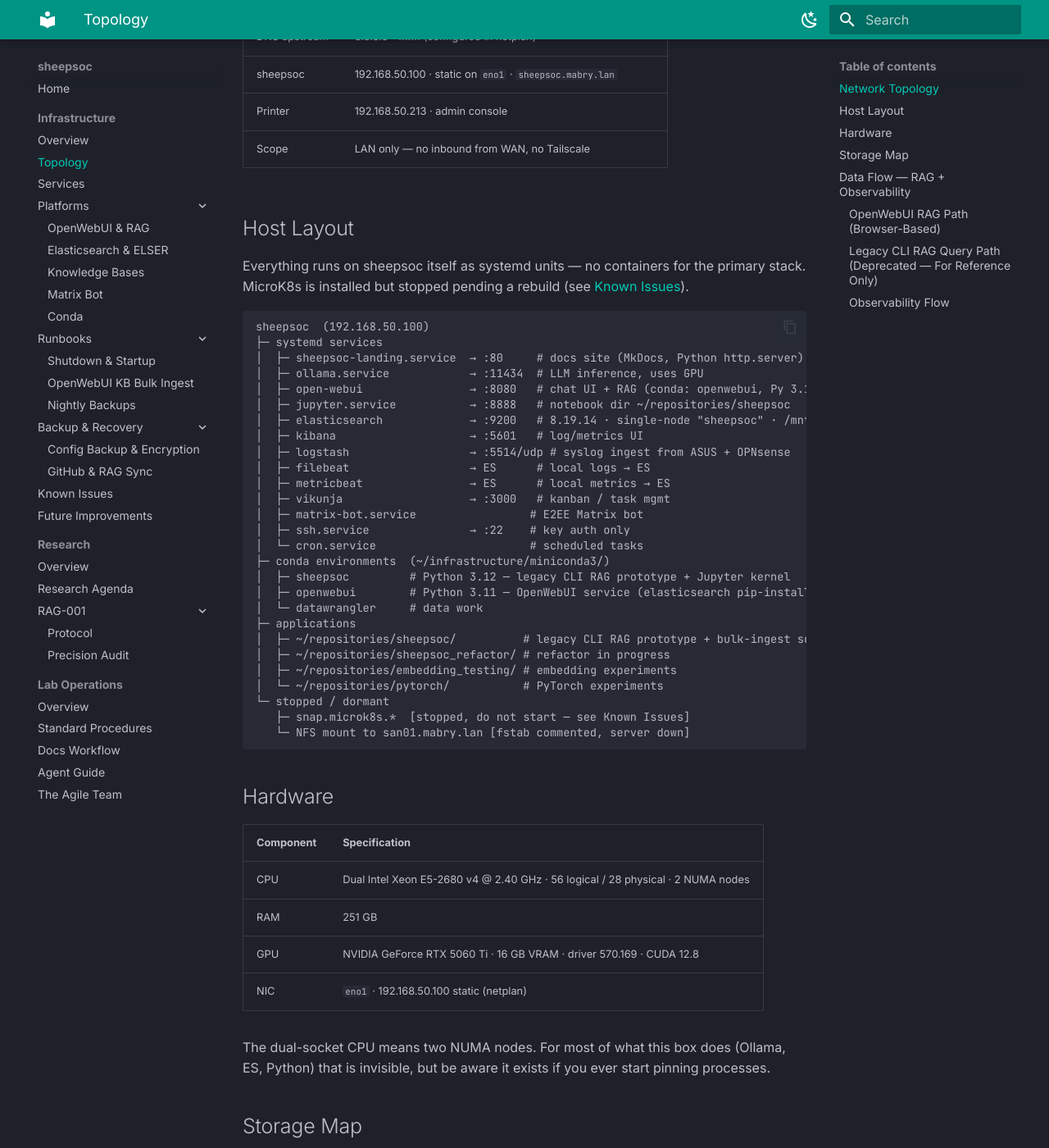
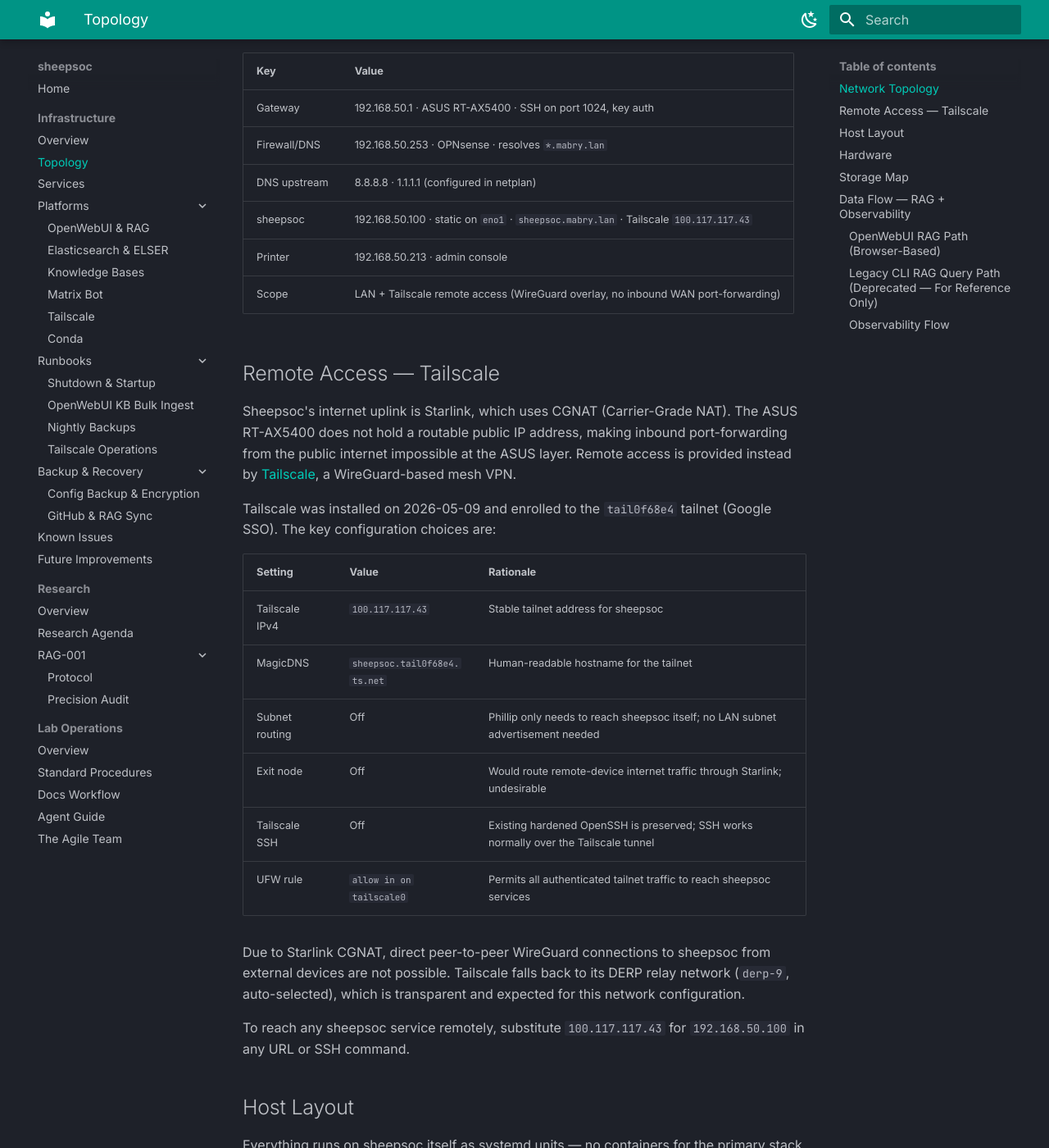
Before and after one commit to mabryp/sheepsoc-docs, an MkDocs documentation site: the page built from docs/infrastructure/topology.md, in a window 1280 px wide and 1400 px high, scrolled down 978 px. Shown: the whole window at 82% size. Built offline with MkDocs 1.6.1 and Material for MkDocs 9.7.7, drawn with Linux system fonts in a browser that asks for light colours; some of the changed text lies outside the part shown.

Commit message:
docs: add Tailscale platform page, runbook, and cross-reference updates
Tailscale installed 2026-05-09 on sheepsoc. Documents the fresh install,
tailnet enrollment (tail0f68e4), configuration rationale (no subnet routing,
no exit node, no Tailscale SSH), Starlink CGNAT / DERP relay context, UFW
rule on tailscale0, and sysctl change. New pages:
- infrastructure/platforms/tailscale.md
- infrastructure/runbooks/tailscale-ops.md (add node, remove node, rotate
  keys, full uninstall)

Updated: services.md, topology.md (network diagram + Remote Access section
+ host layout), infrastructure/index.md, known-issues.md (new history entry,
watchlist note, update 2026-04-19 entry), lab-operations/sops.md (new SOP
section 9), mkdocs.yml nav.

Co-Authored-By: Claude Sonnet 4.6 <noreply@anthropic.com>

````diff
--- a/docs/infrastructure/topology.md
+++ b/docs/infrastructure/topology.md
@@ -4,11 +4,11 @@
 
 ## Network Topology
 
-Sheepsoc lives on a flat home LAN behind an ASUS router that does DHCP and upstream NAT, with OPNsense acting as the internal DNS resolver for `mabry.lan`. There is no public ingress — everything is LAN-only.
+Sheepsoc lives on a flat home LAN behind an ASUS router that does DHCP and upstream NAT, with OPNsense acting as the internal DNS resolver for `mabry.lan`. There is no public inbound port-forwarding — LAN services are reached directly on the LAN, and remotely via Tailscale (see [Remote Access — Tailscale](#remote-access-tailscale) below).
 
 ```
                       ┌─────────────────────────────┐
-                      │  Internet                   │
+                      │  Internet (Starlink · CGNAT) │
                       └──────────────┬──────────────┘
                                      │ WAN
                       ┌──────────────┴──────────────┐
@@ -26,10 +26,18 @@ Sheepsoc lives on a flat home LAN behind an ASUS router that does DHCP and upstr
 │ DNS · FW       │         │ Xeon · 251G · GPU  │          │                │
 │ *.mabry.lan    │         │ Ubuntu 24.04       │          │                │
 │ syslog → LS    │         │ all services       │          │                │
-└────────────────┘         └───────────────────┘          └────────────────┘
+└────────────────┘         └──────┬────────────┘          └────────────────┘
+                                  │ tailscale0 (WireGuard)
+                           100.117.117.43
+                                  │ (outbound to Tailscale coordination
+                                  │  server · DERP relay for remote peers)
+                                  │
+                    [ Tailscale peers · tail0f68e4 tailnet ]
+                    phillips-macbook-pro-3  100.88.90.20
 
  DNS chain : client → OPNsense (192.168.50.253) → 8.8.8.8 / 1.1.1.1 upstream
  Logs      : ASUS + OPNsense → sheepsoc:5514/udp (Logstash) → Elasticsearch
+ Remote    : Tailscale WireGuard overlay · no inbound port-forwarding needed
 ```
 
 | Key | Value |
@@ -37,16 +45,35 @@ Sheepsoc lives on a flat home LAN behind an ASUS router that does DHCP and upstr
 | Gateway | 192.168.50.1 · ASUS RT-AX5400 · SSH on port 1024, key auth |
 | Firewall/DNS | 192.168.50.253 · OPNsense · resolves `*.mabry.lan` |
 | DNS upstream | 8.8.8.8 · 1.1.1.1 (configured in netplan) |
-| sheepsoc | 192.168.50.100 · static on `eno1` · `sheepsoc.mabry.lan` |
+| sheepsoc | 192.168.50.100 · static on `eno1` · `sheepsoc.mabry.lan` · Tailscale `100.117.117.43` |
 | Printer | 192.168.50.213 · admin console |
-| Scope | LAN only — no inbound from WAN, no Tailscale |
+| Scope | LAN + Tailscale remote access (WireGuard overlay, no inbound WAN port-forwarding) |
+
+## Remote Access — Tailscale
+
+Sheepsoc's internet uplink is Starlink, which uses CGNAT (Carrier-Grade NAT). The ASUS RT-AX5400 does not hold a routable public IP address, making inbound port-forwarding from the public internet impossible at the ASUS layer. Remote access is provided instead by [Tailscale](platforms/tailscale.md), a WireGuard-based mesh VPN.
+
+Tailscale was installed on 2026-05-09 and enrolled to the `tail0f68e4` tailnet (Google SSO). The key configuration choices are:
+
+| Setting | Value | Rationale |
+|---|---|---|
+| Tailscale IPv4 | `100.117.117.43` | Stable tailnet address for sheepsoc |
+| MagicDNS | `sheepsoc.tail0f68e4.ts.net` | Human-readable hostname for the tailnet |
+| Subnet routing | Off | Phillip only needs to reach sheepsoc itself; no LAN subnet advertisement needed |
+| Exit node | Off | Would route remote-device internet traffic through Starlink; undesirable |
+| Tailscale SSH | Off | Existing hardened OpenSSH is preserved; SSH works normally over the Tailscale tunnel |
+| UFW rule | `allow in on tailscale0` | Permits all authenticated tailnet traffic to reach sheepsoc services |
+
+Due to Starlink CGNAT, direct peer-to-peer WireGuard connections to sheepsoc from external devices are not possible. Tailscale falls back to its DERP relay network (`derp-9`, auto-selected), which is transparent and expected for this network configuration.
+
+To reach any sheepsoc service remotely, substitute `100.117.117.43` for `192.168.50.100` in any URL or SSH command.
 
 ## Host Layout
 
 Everything runs on sheepsoc itself as systemd units — no containers for the primary stack. MicroK8s is installed but stopped pending a rebuild (see [Known Issues](known-issues.md)).
 
 ```
-sheepsoc  (192.168.50.100)
+sheepsoc  (192.168.50.100 · tailscale 100.117.117.43)
 ├─ systemd services
 │  ├─ sheepsoc-landing.service  → :80     # docs site (MkDocs, Python http.server)
 │  ├─ ollama.service            → :11434  # LLM inference, uses GPU
@@ -59,6 +86,7 @@ sheepsoc  (192.168.50.100)
 │  ├─ metricbeat                → ES      # local metrics → ES
 │  ├─ vikunja                   → :3000   # kanban / task mgmt
 │  ├─ matrix-bot.service                 # E2EE Matrix bot
+│  ├─ tailscaled.service        → tailscale0 (100.117.117.43) # WireGuard mesh VPN
 │  ├─ ssh.service               → :22    # key auth only
 │  └─ cron.service                       # scheduled tasks
 ├─ conda environments  (~/infrastructure/miniconda3/)
--- a/mkdocs.yml
+++ b/mkdocs.yml
@@ -59,11 +59,13 @@ nav:
       - Elasticsearch & ELSER: infrastructure/platforms/elasticsearch-elser.md
       - Knowledge Bases: infrastructure/platforms/knowledge-bases.md
       - Matrix Bot: infrastructure/platforms/matrix-bot.md
+      - Tailscale: infrastructure/platforms/tailscale.md
       - Conda: infrastructure/platforms/conda.md
     - Runbooks:
       - Shutdown & Startup: infrastructure/runbooks/shutdown-startup.md
       - OpenWebUI KB Bulk Ingest: infrastructure/runbooks/openwebui-kb-bulk-ingest.md
       - Nightly Backups: infrastructure/runbooks/nightly-backups.md
+      - Tailscale Operations: infrastructure/runbooks/tailscale-ops.md
     - Backup & Recovery:
       - Config Backup & Encryption: infrastructure/backup-and-recovery/config-backup.md
       - GitHub & RAG Sync: infrastructure/backup-and-recovery/github-rag-sync.md
````
Also changed, not shown: docs/infrastructure/index.md (+2 -0 lines), docs/infrastructure/known-issues.md (+13 -2 lines), docs/infrastructure/platforms/tailscale.md (added, +161 -0 lines), docs/infrastructure/runbooks/tailscale-ops.md (added, +184 -0 lines), docs/infrastructure/services.md (+2 -1 lines), docs/lab-operations/sops.md (+21 -2 lines).
